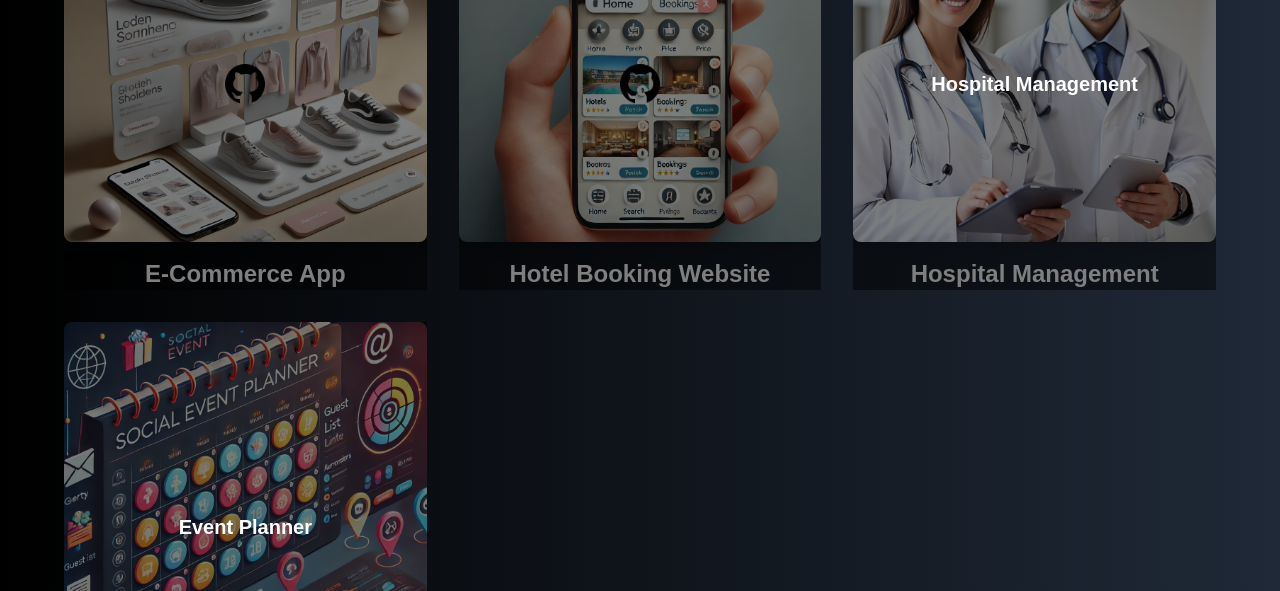
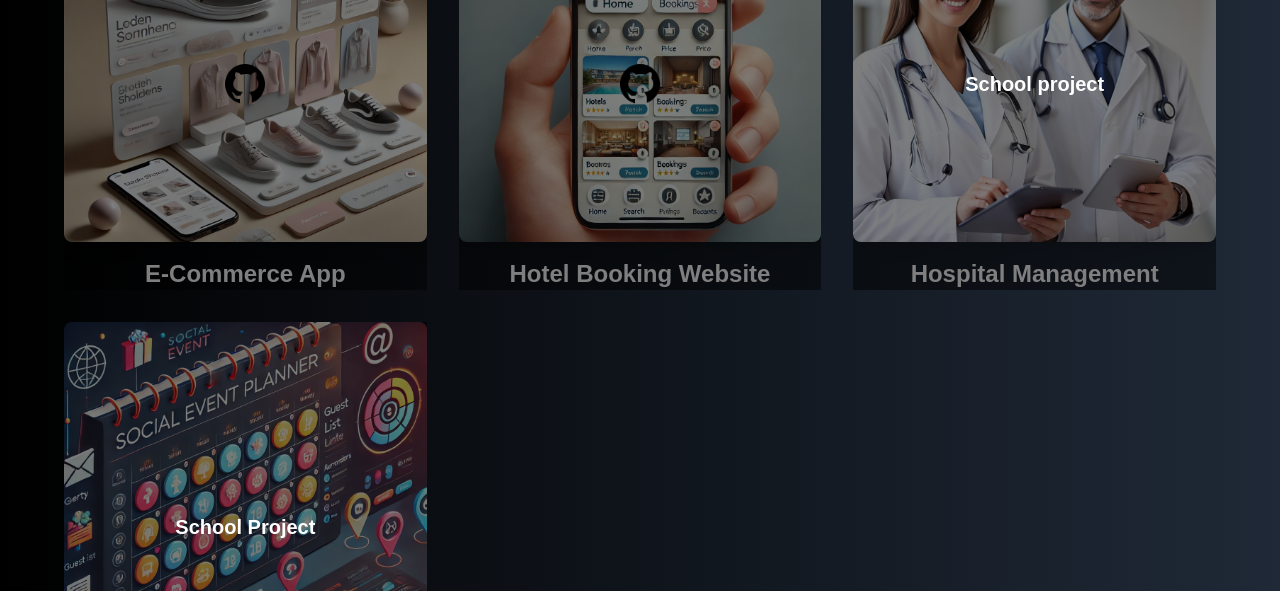
Before and after one commit to bernabasgetachew/Portfolio, a Next.js app: page /portfolio in a window 1280 px wide. Shown: the part 537-1128 px from the top of the page. Built offline with nearby package versions, Linux system fonts and the light colour scheme.

Commit message:
modification

```diff
--- a/app/portfolio/page.js
+++ b/app/portfolio/page.js
@@ -51,14 +51,14 @@ export default function Portfolio() {
               title: 'Hospital Management',
               imgSrc: '/hospital_management.jpg',
               overlayContent: (
-                <p className="text-white text-xl font-bold">{'Hospital Management'}</p>
+                <p className="text-white text-xl font-bold">{'School project'}</p>
               ),
             },
             {
               title: 'Social Event Planner',
               imgSrc: '/event planner.webp',
               overlayContent: (
-                <p className="text-white text-xl font-bold">{'Event Planner'}</p>
+                <p className="text-white text-xl font-bold">{'School Project'}</p>
               ),
             },
           ].map((project, index) => (
```
